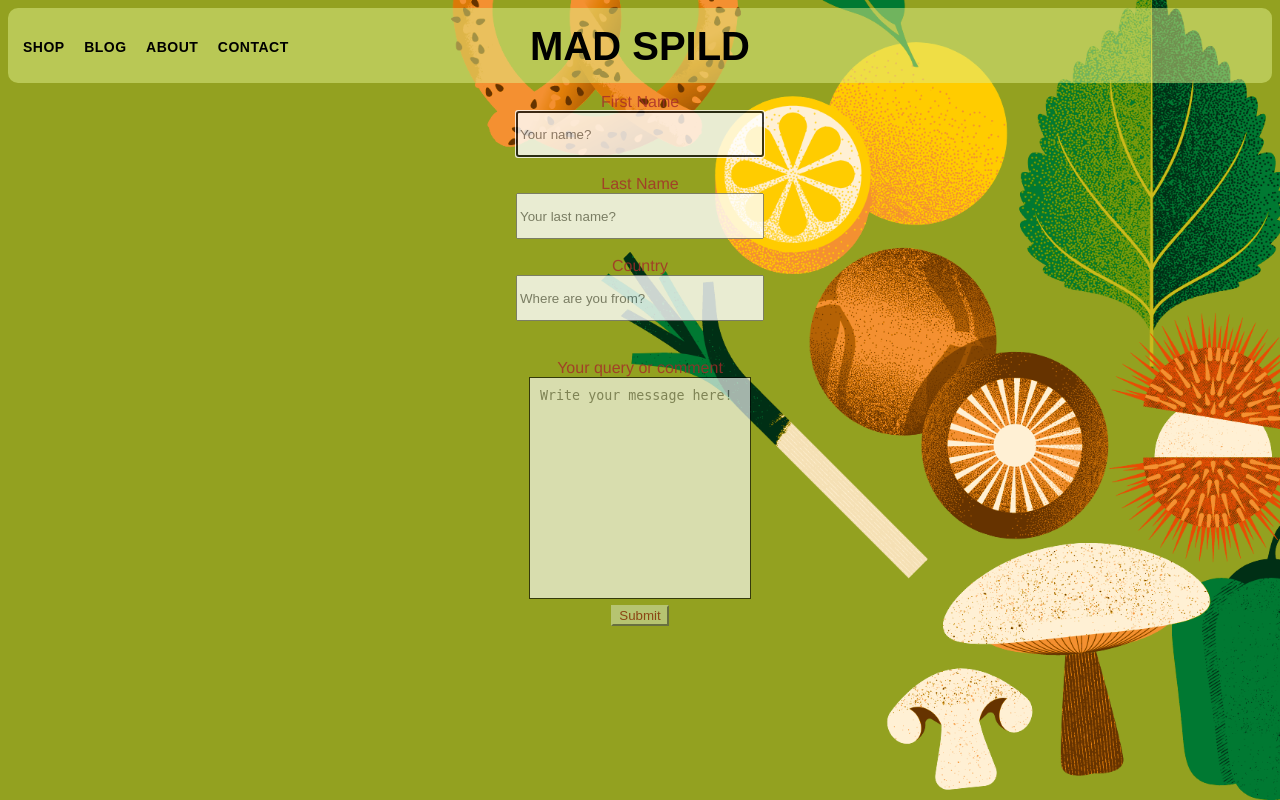
After one commit to Linding3r/ZeroFoodWaste, a Spring Boot app: page /contact in a window 1280 px wide. The commit adds this page. Run offline with Spring Boot 4, Linux system fonts and the light colour scheme.

Commit message:
contact page added

```diff
--- a/src/main/java/com/example/zerofoodwaste2/controller/MainController.java
+++ b/src/main/java/com/example/zerofoodwaste2/controller/MainController.java
@@ -11,4 +11,9 @@ public class MainController {
   public String index() {
     return "index";
   }
+
+  @GetMapping("/contact")
+  public String contactSite() {
+    return "contact";
+  }
 }
--- /dev/null
+++ b/src/main/resources/static/css/contactformular.css
@@ -0,0 +1,25 @@
+.formula {
+    color: brown;
+    opacity: 80%;
+    padding: 10px;
+    text-align: center;
+    resize: none;
+    border-color: black;
+}
+
+.commentbox {
+    color: brown;
+    margin: auto;
+    height: 200px;
+    width: 240px;
+    padding: 10px;
+    opacity: 80%;
+    resize: none;
+    border-color: black;
+
+}
+input[type="text"] {
+    width: 240px;
+    height: 40px;
+    color: brown;
+}
--- /dev/null
+++ b/src/main/resources/templates/contact.html
@@ -0,0 +1,63 @@
+<!DOCTYPE html>
+<html lang="en" xmlns:th="http://www.thymeleaf.org">
+
+<head>
+    <meta name="viewport" content="width=device-width, initial-scale=1.0">
+    <meta charset="UTF-8">
+    <title>Contact Us</title>
+    <link rel="stylesheet" th:href="@{css/layout.css}" href="../static/css/layout.css">
+    <link rel="stylesheet" th:href="@{css/homebtn.css}" href="../static/css/homebtn.css">
+    <link rel="stylesheet" th:href="@{css/navbar.css}" href="../static/css/navbar.css">
+    <link rel="stylesheet" th:href="@{css/contactformular.css}" href="../static/css/contactformular.css">
+</head>
+<body class="bg">
+<div class="nav-container">
+    <nav>
+        <input type="checkbox" id="nav-toggle">
+        <label for="nav-toggle" class="burger-menu">
+            <img src="images/menulogo.png" alt="" width="40px">
+        </label>
+        <div class="left-menu">
+            <a href="#">Shop</a>
+            <a href="#">Blog</a>
+            <a href="#">About</a>
+            <a href="contact">Contact</a>
+        </div>
+        <a href="#" class="logo">MAD SPILD</a>
+    </nav>
+</div>
+
+
+<div align="center">
+    <form>
+        <div class="formula"> <label for="fname">First Name</label>
+        <br>
+        <input type="text" id="fname" name="firstname" placeholder="Your name?" autofocus>
+        <br> <br>
+
+        <label for="lname">Last Name </label>
+             <br>
+        <input type="text" id="lname" name="lastname" placeholder="Your last name?">
+        <br> <br>
+        <label for="country">Country</label>
+             <br>
+        <input type="text" id="country" name="countryname" placeholder="Where are you from?">
+        </div>
+            <br>
+        <div class="commentbox">
+        <label for="subject" >Your query or comment</label>
+            <br>
+        <textarea class="commentbox" id="subject" name="subject" placeholder="Write your message here!" style="width: 200px; height: 200px"></textarea>
+        </div>
+        <br>
+        <br>
+        <input type="submit" value="Submit" style="background-color: #B6C471; color: saddlebrown; border-color: #B6C471">
+
+
+    </form>
+</div>
+
+</body>
+
+
+</html>
--- a/src/main/resources/templates/index.html
+++ b/src/main/resources/templates/index.html
@@ -20,7 +20,7 @@
             <a href="#">Shop</a>
             <a href="#">Blog</a>
             <a href="#">About</a>
-            <a href="#">Contact</a>
+            <a href="contact">Contact</a>
         </div>
         <a href="#" class="logo">MAD SPILD</a>
     </nav>
```
